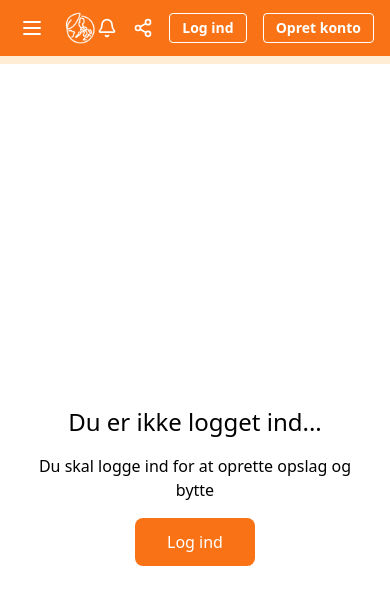
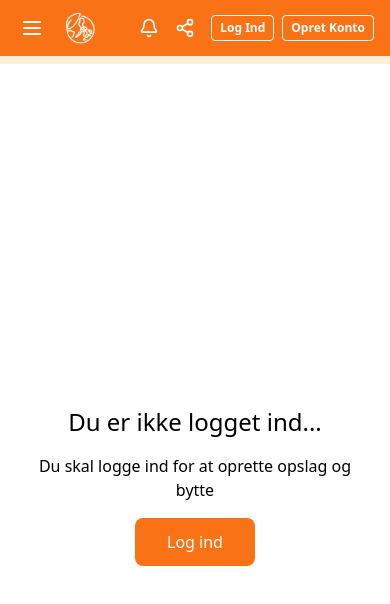
Before and after one commit to criller7070/roskilde-trade-app, a React (Vite) app in the folder frontend/: page /add-item in a window 390 px wide. Shown: the top 604 px of the page. Built offline with nearby package versions, Linux system fonts and the light colour scheme; no server answers; the database is empty.

Commit message:
Polish header to look good on mobile

```diff
--- a/frontend/src/components/AddItem.jsx
+++ b/frontend/src/components/AddItem.jsx
@@ -50,7 +50,7 @@ export default function AddItem() {
       showSuccess("Opslaget er oprettet!");
     } catch (err) {
       console.error(err);
-      showError("Noget gik galt. Prøv igen.");
+      showError("Noget gik galt.");
     } finally {
       setIsSubmitting(false);
     }
--- a/frontend/src/components/BugReport.jsx
+++ b/frontend/src/components/BugReport.jsx
@@ -79,7 +79,7 @@ const BugReport = () => {
   return (
     <div className="max-w-md mx-auto px-4 py-6">
       <h1 className="text-center text-2xl font-bold text-orange-500 mb-4">
-        Rapporter en Fejl
+        Rapportér en Fejl
       </h1>
 
       <p className="text-gray-600 text-sm mb-6 text-center">
--- a/frontend/src/components/Navbar.jsx
+++ b/frontend/src/components/Navbar.jsx
@@ -42,7 +42,7 @@ const Navbar = () => {
         await navigator.share(shareData);
       } else {
         await navigator.clipboard.writeText(window.location.href);
-        alert("Link kopieret til udklipsholder 📋");
+        alert("Link kopieret til udklipsholder");
       }
     } catch (err) {
       console.error("Share failed:", err);
@@ -76,20 +76,22 @@ const Navbar = () => {
             <Share2 size={20} />
           </button>
           {!user ? (
-            <>
+            <div className="flex items-center space-x-2">
               <Link
                 to="/Login"
-                className="text-white font-semibold text-sm px-3 py-1 border border-white rounded hover:bg-white hover:text-orange-500 transition"
+                className="text-white font-semibold text-xs px-2 py-1 border border-white rounded hover:bg-white hover:text-orange-500 transition sm:text-sm sm:px-3"
               >
-                Log ind
+                <span className="hidden sm:inline">Log ind</span>
+                <span className="sm:hidden">Log Ind</span>
               </Link>
               <Link
                 to="/Signup"
-                className="text-white font-semibold text-sm px-3 py-1 border border-white rounded hover:bg-white hover:text-orange-500 transition"
+                className="text-white font-semibold text-xs px-2 py-1 border border-white rounded hover:bg-white hover:text-orange-500 transition sm:text-sm sm:px-3"
               >
-                Opret konto
+                <span className="hidden sm:inline">Opret konto</span>
+                <span className="sm:hidden">Opret Konto</span>
               </Link>
-            </>
+            </div>
           ) : (
             <Link to="/profile" className="w-8 h-8 rounded-full overflow-hidden border-2 border-white">
               <img
```
